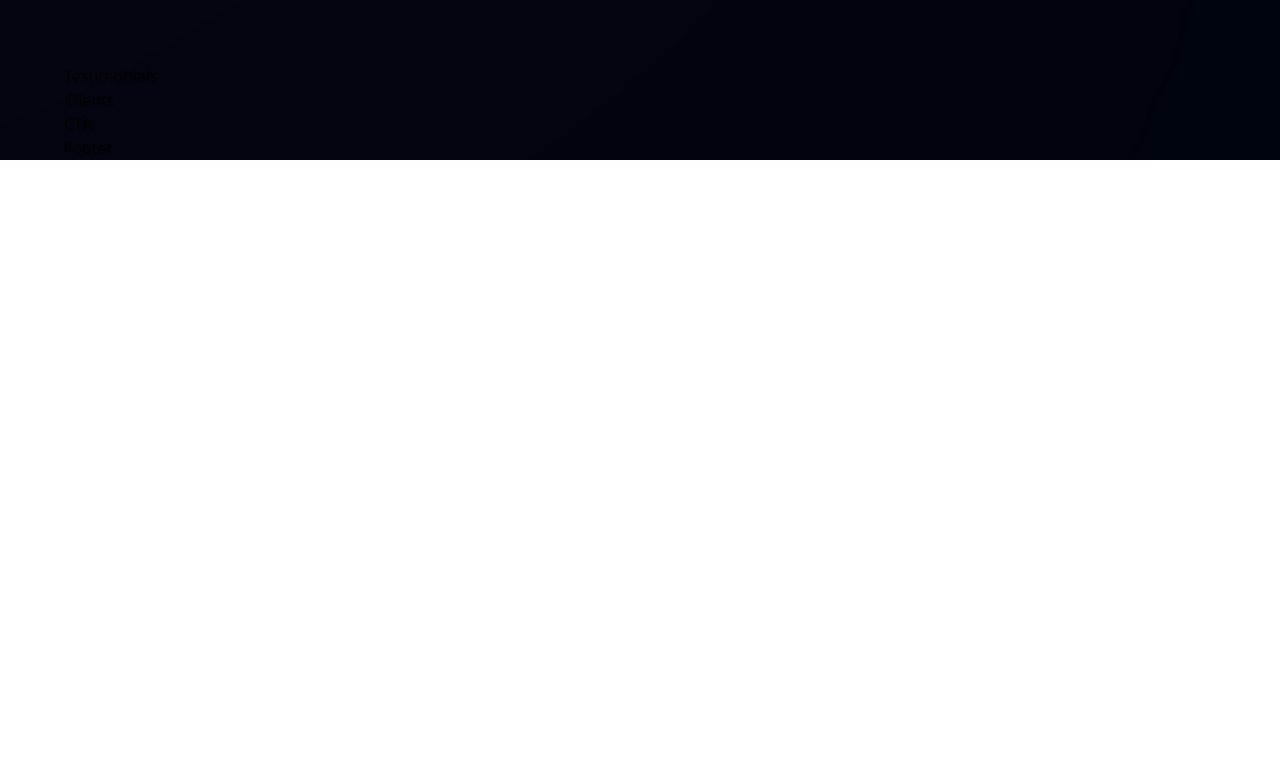
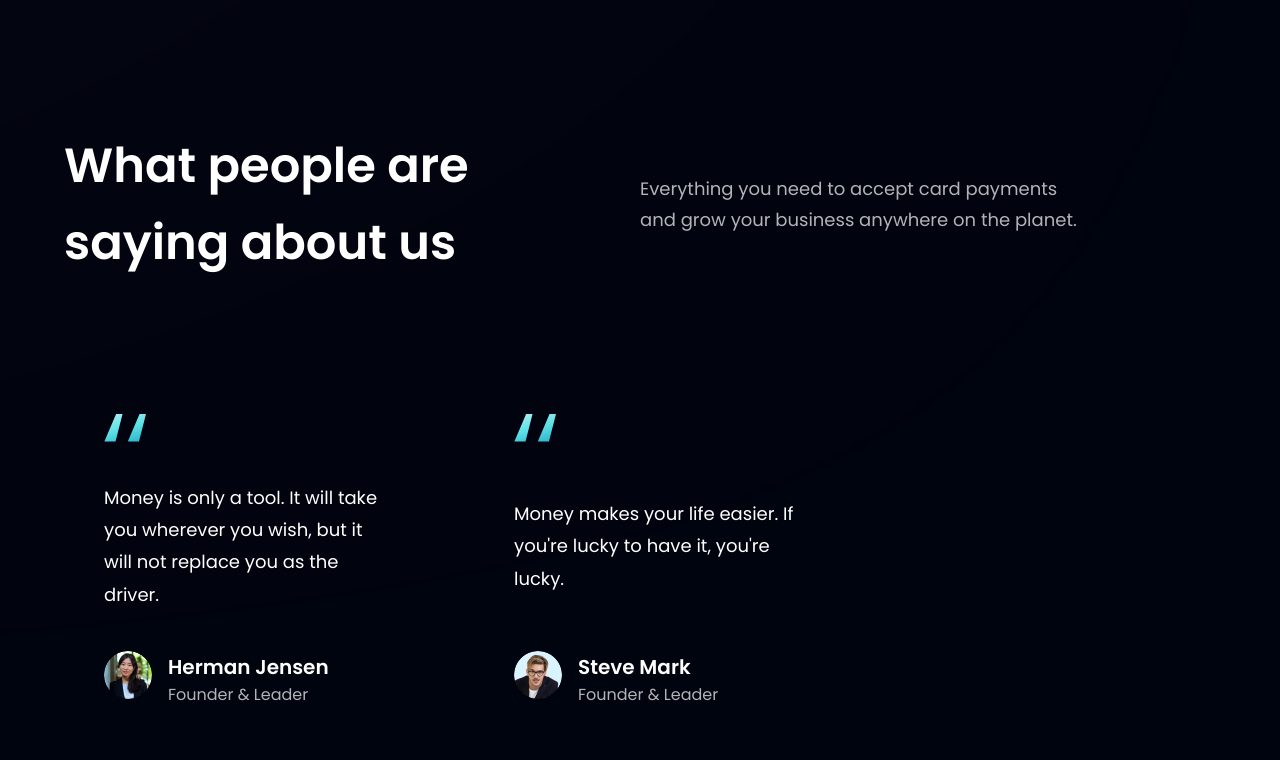
Before and after one commit to andhikark/Future-Payment-Web, a React (Vite) app in the folder modern_bank_app/: page / in a window 1280 px wide. Shown: the part 2740-3500 px from the top of the page. Before the commit the page ends 2900 px from the top, so only its background shows below. Built offline with nearby package versions, Linux system fonts and the light colour scheme.

Commit message:
card and testimonial

```diff
--- a/modern_bank_app/src/components/Clients.jsx
+++ b/modern_bank_app/src/components/Clients.jsx
@@ -1,9 +1,17 @@
-import React from 'react'
+import { clients } from "../constants"
+import styles from "../style"
 
-const Clients = () => {
-  return (
-    <div>Clients</div>
-  )
-}
+const Clients = () => (
+  <section className={`${styles.flexCenter} my-4`}>
+    <div className={`${styles.flexCenter} flex-wrap w-full`}>
+      {clients.map((client) =>(
+        <div key={client.id} className={`flex-1 ${styles.flexCenter} sm:min-w-[192px] min-w-[120px]`}>
+          <img src={client.logo} alt="client"
+          className="sm:w-[192px] w-[100px] object-contain"/>
+        </div>
+      ))}
+    </div>
+  </section>
+)
 
 export default Clients
--- a/modern_bank_app/src/components/FeedbackCard.jsx
+++ b/modern_bank_app/src/components/FeedbackCard.jsx
@@ -1,9 +1,25 @@
-import React from 'react'
+import { quotes } from "../assets";
 
-const FeedbackCard = () => {
-  return (
-    <div>FeedbackCard</div>
-  )
-}
+const FeedbackCard = ({ content, name, title, img }) => (
+  <div className="flex justify-between flex-col px-10 py-12 rounded-[20px]  max-w-[370px] md:mr-10 sm:mr-5 mr-0 my-5 feedback-card">
+    <img src={quotes} alt="double_quotes" className="w-[42.6px] h-[27.6px] object-contain" />
+    <p className="font-poppins font-normal text-[18px] leading-[32.4px] text-white my-10">
+      {content}
+    </p>
 
-export default FeedbackCard
+    <div className="flex flex-row">
+      <img src={img} alt={name} className="w-[48px] h-[48px] rounded-full" />
+      <div className="flex flex-col ml-4">
+        <h4 className="font-poppins font-semibold text-[20px] leading-[32px] text-white">
+          {name}
+        </h4>
+        <p className="font-poppins font-normal text-[16px] leading-[24px] text-dimWhite">
+          {title}
+        </p>
+      </div>
+    </div>
+  </div>
+);
+
+
+export default FeedbackCard;
--- a/modern_bank_app/src/components/Testimonials.jsx
+++ b/modern_bank_app/src/components/Testimonials.jsx
@@ -1,9 +1,28 @@
-import React from 'react'
+import { feedback } from "../constants";
+import styles from "../style";
+import FeedbackCard from "./FeedbackCard";
 
-const Testimonials = () => {
-  return (
-    <div>Testimonials</div>
-  )
-}
+
+const Testimonials = () => (
+  <section id="clients" className={`${styles.paddingY} ${styles.flexCenter} flex-col relative `}>
+      <div />
+
+      <div className="w-full flex justify-between items-center md:flex-row flex-col sm:mb-16 mb-6 relative z-[1]">
+        <h1 className={styles.heading2}>What people are <br className="sm:block hidden" /> saying about us</h1>
+        <div className="w-full md:mt-0 mt-6">
+          <p className={`${styles.paragraph} text-left max-w-[450px]`}>
+            Everything you need to accept card payments and grow your business
+            anywhere on the planet.
+          </p>
+        </div>
+      </div>
+
+      <div className="flex flex-wrap sm:justify-start justify-center w-full feedback-container relative z-[1]">
+        {feedback.map((card) =>(
+          <FeedbackCard key={card.id} {...card} />
+        ))}
+      </div>
+  </section>
+)
 
 export default Testimonials
```
